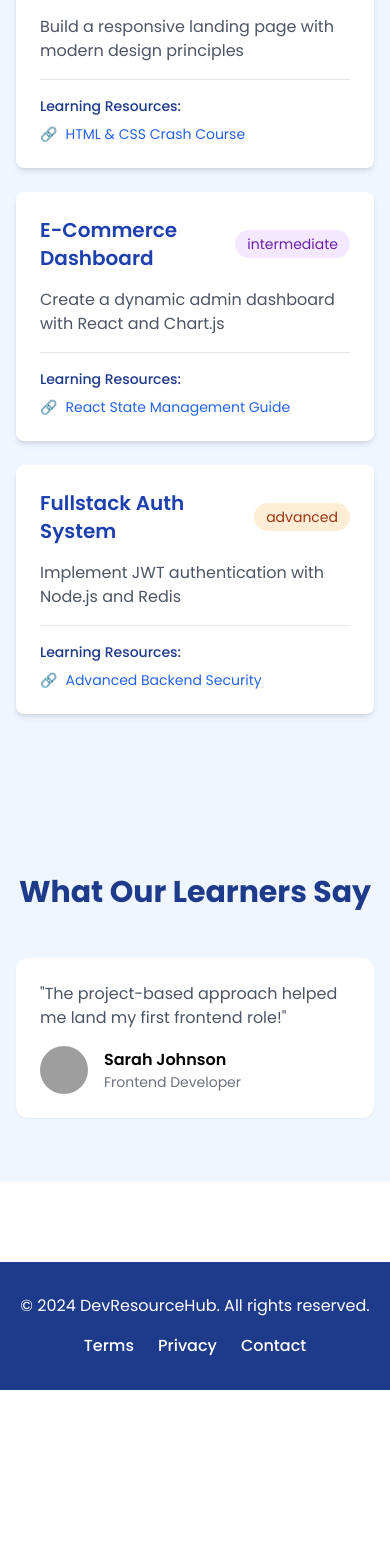
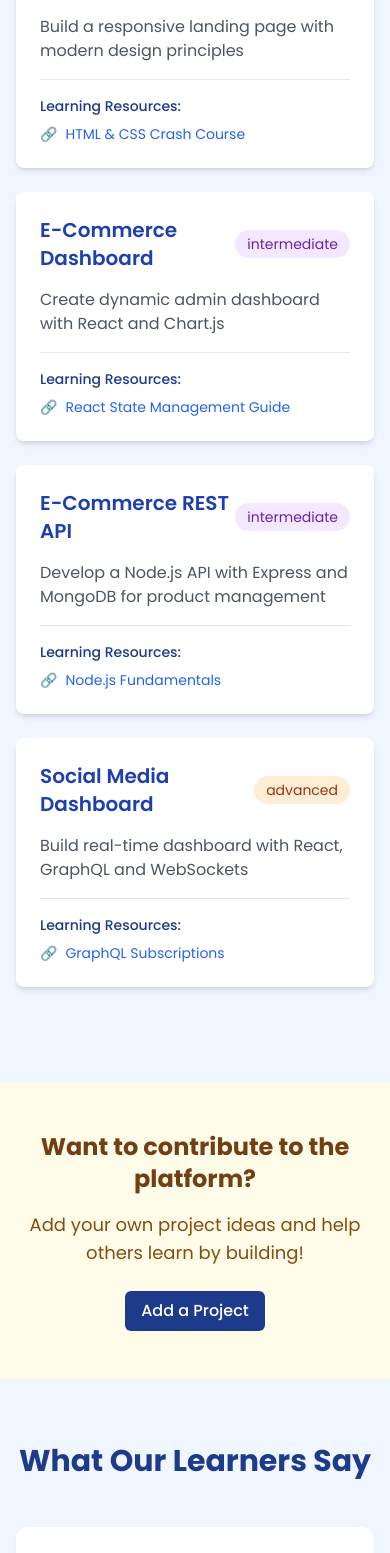
Before and after one commit to Auspicious14/resource-platform-fe, a Next.js app: page / in a window 390 px wide. Shown: the part 1589-3142 px from the top of the page. Before the commit the page ends 2979 px from the top, so only its background shows below. Built offline with nearby package versions, Linux system fonts and the light colour scheme; no server answers; grey boxes are pictures that could not be loaded.

Commit message:
feat(auth): redirect to root after login instead of /chat
feat(middleware): add middleware for protected routes authentication

refactor(projects): clean up commented auth checks and adjust styling

refactor(home): simplify projects section and add contribution CTA

```diff
--- /dev/null
+++ b/src/middleware.ts
@@ -0,0 +1,26 @@
+import { NextRequest, NextResponse } from "next/server";
+
+export function middleware(request: NextRequest) {
+  // List of protected routes
+  const protectedRoutes = ["/projects", "/projects/create", "/projects/"];
+
+  // Check if the request path is protected
+  const isProtected = protectedRoutes.some((route) =>
+    request.nextUrl.pathname.startsWith(route)
+  );
+
+  if (isProtected) {
+    // Check for authentication cookie (adjust cookie name as needed)
+    const authCookie = request.cookies.get("token");
+    if (!authCookie) {
+      // Redirect to login if not authenticated
+      return NextResponse.redirect(new URL("/login", request.url));
+    }
+  }
+
+  return NextResponse.next();
+}
+
+export const config = {
+  matcher: ["/projects/:path*"],
+};
--- a/src/modules/auth/context.tsx
+++ b/src/modules/auth/context.tsx
@@ -45,7 +45,7 @@ export const AuthContextProvider = ({
       if (response?.data) {
         setUser(response.data);
         toast.success("Success!");
-        router.push(type === "signup" ? "/signin" : `/chat`);
+        router.push(type === "signup" ? "/signin" : `/`);
       }
     } catch (err: any) {
       setError(err.response?.data?.message || "An error occurred");
--- a/src/modules/home/page.tsx
+++ b/src/modules/home/page.tsx
@@ -1,53 +1,12 @@
+"use client";
 import React from "react";
 import { IProject } from "../projects/model";
+import { Button } from "@/components";
+import { useRouter } from "next/navigation";
+import { projects } from "../projects/data";
 
 export const HomePage = () => {
-  // Added realistic projects
-  const projects: IProject[] = [
-    {
-      id: "1",
-      title: "Landing Page Template",
-      difficulty: "beginner",
-      description:
-        "Build a responsive landing page with modern design principles",
-      resources: [
-        {
-          type: "video",
-          url: "#",
-          title: "HTML & CSS Crash Course",
-        },
-      ],
-    },
-    {
-      id: "2",
-      title: "E-Commerce Dashboard",
-      difficulty: "intermediate",
-      description: "Create a dynamic admin dashboard with React and Chart.js",
-      resources: [
-        {
-          type: "article",
-          url: "#",
-          title: "React State Management Guide",
-        },
-      ],
-    },
-    {
-      id: "3",
-      title: "Fullstack Auth System",
-      difficulty: "advanced",
-      description: "Implement JWT authentication with Node.js and Redis",
-      resources: [
-        {
-          type: "course",
-          url: "#",
-          title: "Advanced Backend Security",
-        },
-      ],
-    },
-  ];
-
-  // Updated features section with proper icons
-  // Added testimonials section
+  const router = useRouter();
 
   return (
     <>
@@ -153,13 +112,12 @@ export const HomePage = () => {
             </div>
           </div>
 
-          {/* Existing projects section */}
           <div className="py-8" id="projects">
             <h2 className="text-3xl font-bold text-blue-900 mb-8">
               Featured Projects
             </h2>
             <div className="grid grid-cols-1 md:grid-cols-2 lg:grid-cols-3 gap-6">
-              {projects.map((project) => (
+              {projects?.slice(0, 4).map((project) => (
                 <div
                   key={project.id}
                   className="bg-white rounded-lg shadow-md p-6 hover:shadow-lg transition-shadow"
@@ -204,6 +162,22 @@ export const HomePage = () => {
             </div>
           </div>
         </div>
+        <div className="bg-yellow-50 py-12">
+          <div className="max-w-3xl mx-auto text-center">
+            <h2 className="text-2xl md:text-3xl font-bold text-yellow-900 mb-4">
+              Want to contribute to the platform?
+            </h2>
+            <p className="text-lg text-yellow-800 mb-6">
+              Add your own project ideas and help others learn by building!
+            </p>
+            <Button
+              onClick={() => router.push("/projects/create")}
+              // className="inline-block bg-yellow-500 hover:bg-yellow-600 text-white px-8 py-3 rounded-lg text-lg font-semibold transition-colors shadow-md"
+            >
+              Add a Project
+            </Button>
+          </div>
+        </div>
         <div className="bg-blue-50 py-16">
           <div className="max-w-6xl mx-auto px-4">
             <h2 className="text-3xl font-bold text-blue-900 mb-12 text-center">
--- a/src/modules/projects/create/page.tsx
+++ b/src/modules/projects/create/page.tsx
@@ -3,6 +3,7 @@ import { Formik, FieldArray } from "formik";
 import { Button, SelectInput, TextInput } from "../../../components";
 import * as Yup from "yup";
 import React from "react";
+import { useAuth } from "../../auth/context";
 import { useProjectState } from "../context";
 
 const deficultyOptions = [
@@ -20,10 +21,23 @@ const validationSchema = Yup.object().shape({
 });
 
 export default function CreateProjectPage() {
+  // const {} = useAuth();
+  // if (!isAuthenticated) {
+  //   return (
+  //     <div className="max-w-2xl mx-auto py-16 px-4 text-center">
+  //       <h2 className="text-2xl font-bold text-blue-900 mb-4">
+  //         Please log in to create a project.
+  //       </h2>
+  //       <a href="/login" className="text-blue-600 hover:underline">
+  //         Go to Login
+  //       </a>
+  //     </div>
+  //   );
+  // }
   const { createProject, updateProject, isLoading } = useProjectState();
 
   return (
-    <div className="min-h-screen bg-gradient-to-br from-blue-50 to-purple-50 dark:from-gray-900 dark:to-gray-800 flex items-center justify-center p-4">
+    <div className=" bg-gradient-to-br from-blue-50 to-purple-50 dark:from-gray-900 dark:to-gray-800 flex items-center justify-center p-4">
       <div className="bg-white dark:bg-gray-800 rounded-2xl shadow-lg p-8 w-full max-w-md">
         <h1 className="text-3xl font-bold text-gray-800 dark:text-white mb-6 text-center">
           Create New Project
@@ -37,7 +51,7 @@ export default function CreateProjectPage() {
           }}
           validationSchema={validationSchema}
           onSubmit={(values, { setSubmitting }) => {
-            createProject(values);
+            createProject({ ...values, difficulty: values.difficulty.value });
           }}
         >
           {({
```
Also changed, not shown: src/modules/projects/pages.tsx (+11 -0 lines).
